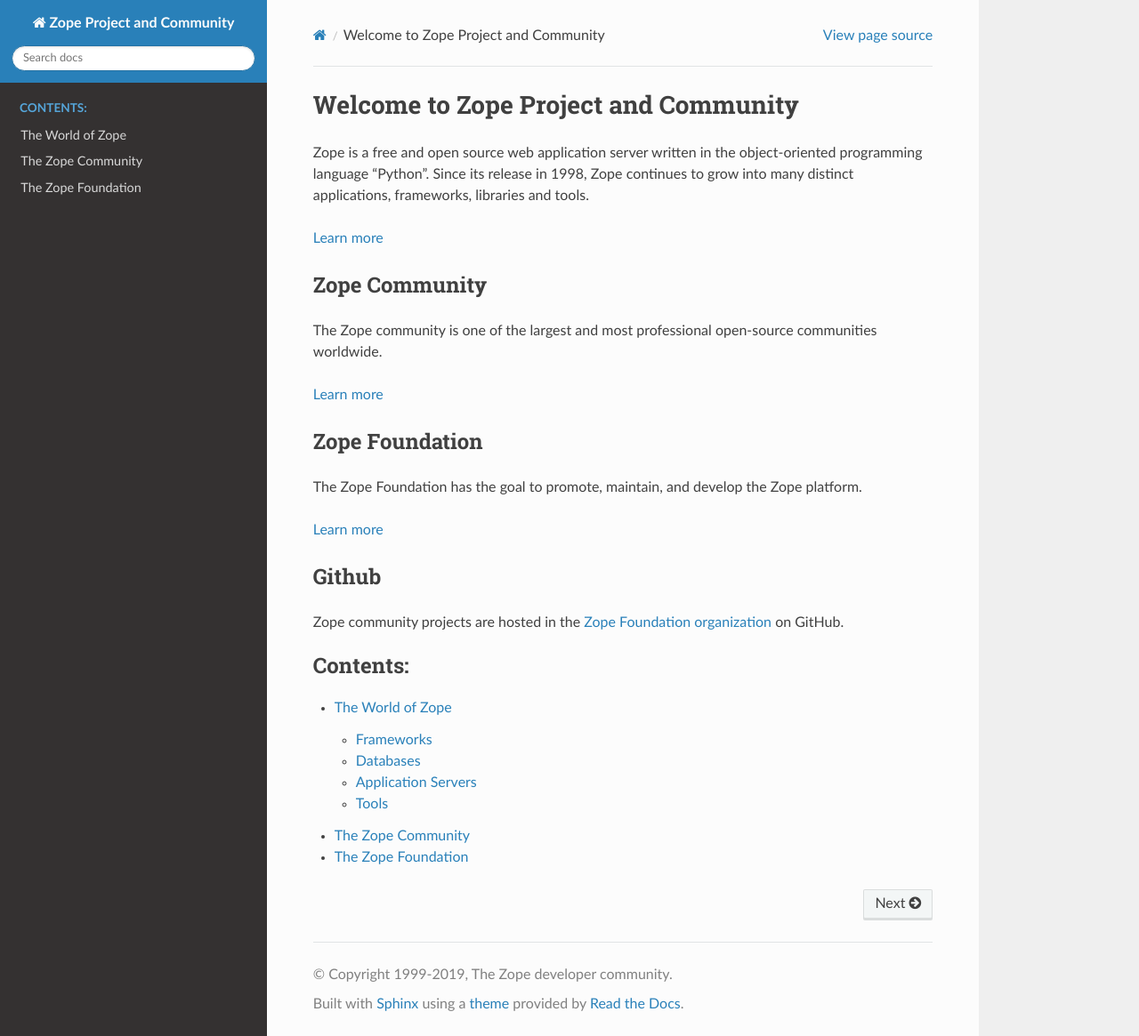
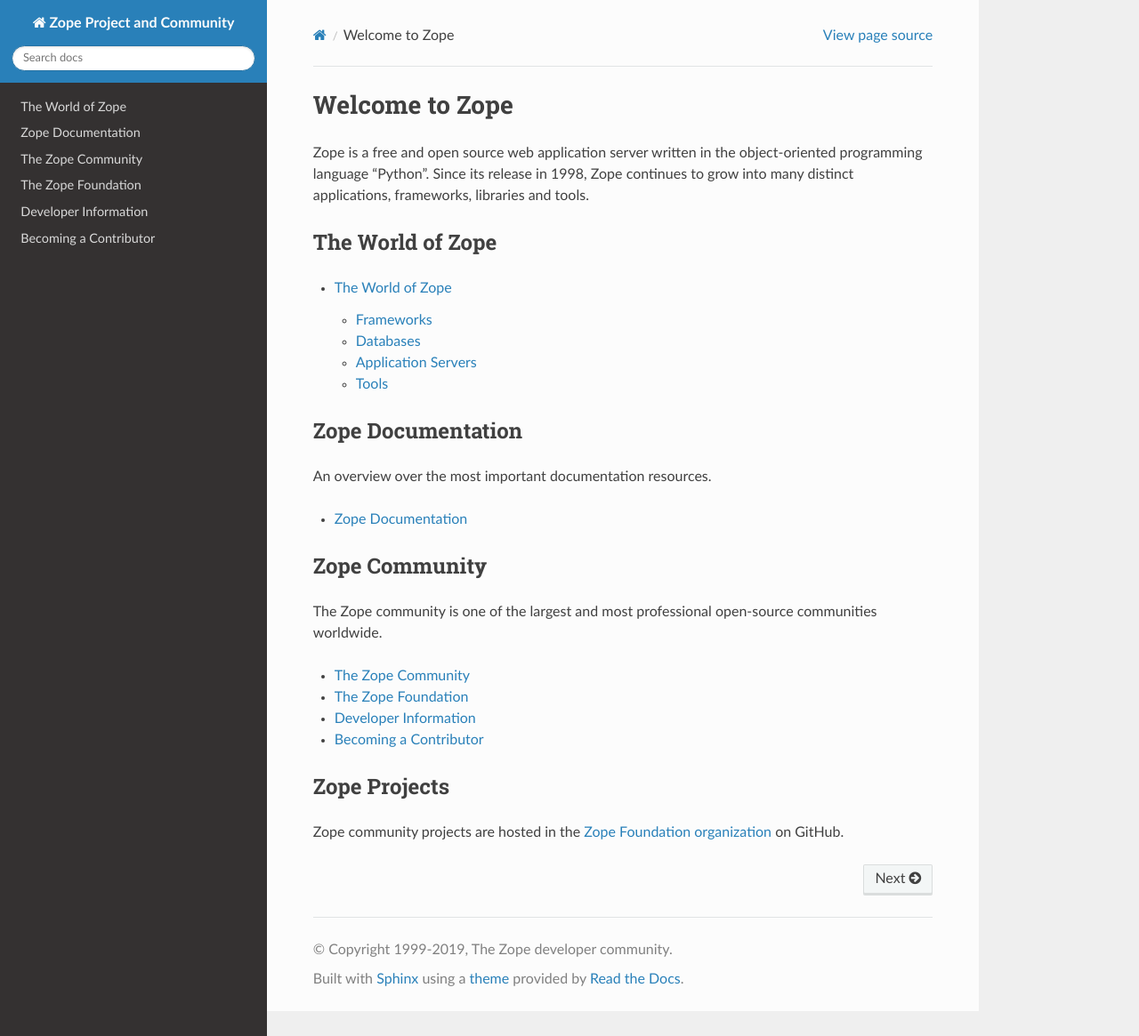
Before and after one commit to zopefoundation/www.zope.org, a Sphinx documentation site: the page built from docs/index.rst, in a window 1280 px wide and 1165 px high. Shown: the whole window at 89% size. Built offline with Sphinx 7.4.7 and the Read the Docs theme 2.0.0, drawn with Linux system fonts in a browser that asks for light colours.

Commit message:
- stitching it all together in the index

```diff
--- a/docs/index.rst
+++ b/docs/index.rst
@@ -1,13 +1,31 @@
-=====================================
-Welcome to Zope Project and Community
-=====================================
+===============
+Welcome to Zope
+===============
 
 Zope is a free and open source web application server written in the
 object-oriented programming language "Python".  Since its release in
 1998, Zope continues to grow into many distinct applications,
 frameworks, libraries and tools.
 
-:doc:`Learn more <world>`
+
+The World of Zope
+=================
+
+.. toctree::
+   :maxdepth: 2
+
+   world
+
+
+Zope Documentation
+==================
+An overview over the most important documentation resources.
+
+.. toctree::
+   :maxdepth: 1
+
+   documentation/index
+
 
 Zope Community
 ==============
@@ -15,32 +33,16 @@ Zope Community
 The Zope community is one of the largest and most professional
 open-source communities worldwide.
 
-:doc:`Learn more <community>`
+.. toctree::
+   :maxdepth: 1
 
-Zope Foundation
-===============
+   community
+   foundation
+   developer/index
+   developer/becoming-a-committer
 
-The Zope Foundation has the goal to promote, maintain, and develop the
-Zope platform.
-
-:doc:`Learn more <foundation>`
-
-Github
-======
+Zope Projects
+=============
 
 Zope community projects are hosted in the `Zope Foundation
 organization <https://github.com/zopefoundation>`_ on GitHub.
-
-.. Nope, not including a link to old.zope.org
-
-   Even though it at least is still running. At this point the content
-   is pretty old.
-
-
-.. toctree::
-   :maxdepth: 2
-   :caption: Contents:
-
-   world
-   community
-   foundation
```
